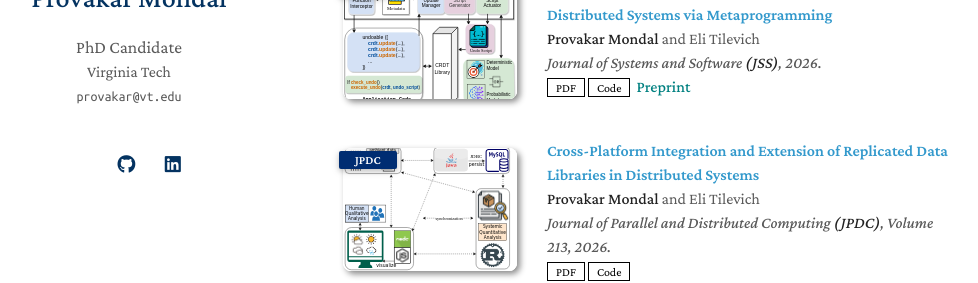
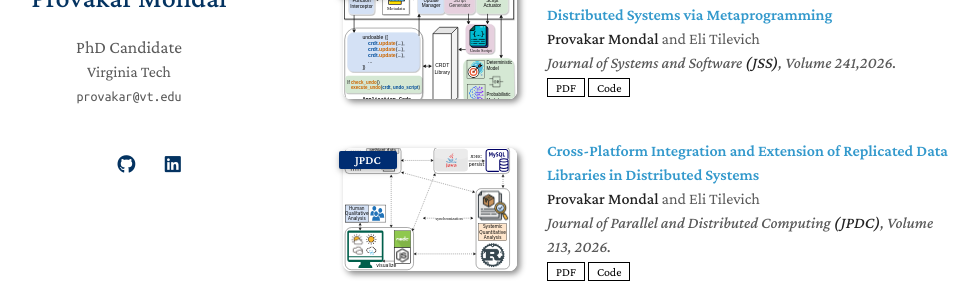
Before and after one commit to surzoprovakar/surzoprovakar.github.io, a Jekyll site: the page built from index.md, in a window 1280 px wide and 900 px high, scrolled down 743 px, cut to the strip 206-489 px from the top of the window. Shown: the whole strip, without its empty margins (147-1125 px from the left). Built offline with Jekyll 4.4.1, drawn with Linux system fonts in a browser that asks for light colours; a style sheet for code colours, icons or effects is not loaded.

```diff
--- a/_data/publications.yml
+++ b/_data/publications.yml
@@ -12,11 +12,10 @@ main:
   - title: "Automated and Configurable Undo for CRDT-Based Distributed Systems via Metaprogramming"
     authors: <strong>Provakar Mondal</strong> and Eli Tilevich
     conference_short: JSS
-    conference: Journal of Systems and Software <strong>(JSS)</strong>, 2026.
+    conference: Journal of Systems and Software <strong>(JSS)</strong>, Volume 241,2026.
     pdf: ./assets/papers/CAMEL_JSS.pdf
     code: https://zenodo.org/records/19228545
     image: ./assets/img/camel.svg
-    notes: Preprint
 
   - title: "Cross-Platform Integration and Extension of Replicated Data Libraries in Distributed Systems"
     authors: <strong>Provakar Mondal</strong> and Eli Tilevich
```
Also changed, not shown: assets/img/camel.svg, 1 other file.
